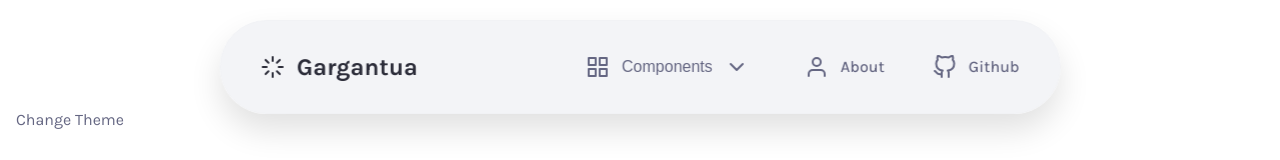
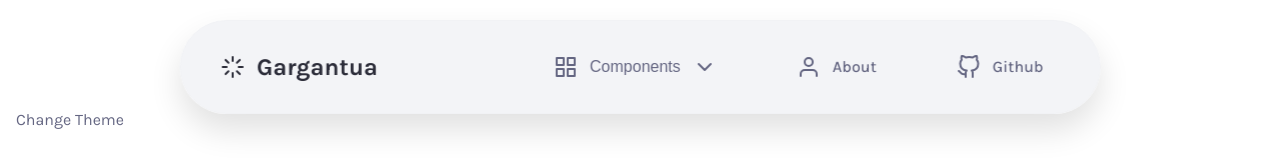
Before and after one commit to EmilianoCicero/Gargantua, a React (Vite) app: page / in a window 1280 px wide. Shown: the top 160 px of the page. Built offline with nearby package versions, Linux system fonts and the light colour scheme.

Commit message:
added a dropdown to the navigation

```diff
--- a/src/components/DropdownMenu/DropdownMenu.css
+++ b/src/components/DropdownMenu/DropdownMenu.css
@@ -9,10 +9,14 @@
     gap: 12px;
     background: none;
     border: none;
-    padding: 8px;
+    padding: 12px 16px;
     cursor: pointer;
     font-size: var(--GT-font-size-md);
     color: var(--GT-color-fg-secondary);
+  }
+  .dropdown-toggle:hover {
+    background-color: var(--GT-color-bg-secondary-hover);
+    border-radius: var(--GT-radius-xl);
   }
 
   .dropdown-menu {
@@ -23,11 +27,11 @@
     border: 1px solid var(--GT-color-border-hard);
     border-radius: var(--GT-radius-lg);
     box-shadow: var(--GT-elevation-lg);
-    padding: 8px;
+    padding: 12px;
     display: flex;
     flex-direction: column;
     gap: 8px;
-    min-width: 160px;
+    min-width: 168px;
     z-index: 10;
   }
 
@@ -36,7 +40,7 @@
     border-radius: var(--GT-radius-md);
     text-decoration: none;
     color: var(--GT-color-text-primary);
-    transition: background 0.2s;
+    transition: background-color 0.2s;
   }
 
   .dropdown-item:hover {
--- a/src/components/DropdownMenu/DropdownMenu.jsx
+++ b/src/components/DropdownMenu/DropdownMenu.jsx
@@ -1,4 +1,5 @@
 import React, { useState, useRef, useEffect } from 'react';
+import useFeather from '../../hooks/useFeatherIcons';
 import './DropdownMenu.css';
 
 function DropdownMenu({ icon = 'more-vertical', iconRight, children }) {
@@ -17,10 +18,17 @@ function DropdownMenu({ icon = 'more-vertical', iconRight, children }) {
     return () => document.removeEventListener('mousedown', handleClickOutside);
   }, []);
 
+  useEffect(() => {
+    if (isOpen) {
+      feather.replace();
+    }
+  }, [isOpen]);
+
   return (
     <div className="dropdown" ref={dropdownRef}>
       <button className="dropdown-toggle" onClick={toggle}>
-        <i data-feather={icon} /> Components <i data-feather={iconRight} /></button>
+        <i data-feather={icon} /> Components {iconRight && <i data-feather={iconRight} />}
+        </button>
       {isOpen && (
         <div className="dropdown-menu">
           {children}
--- a/src/components/Navbar/Navbar.css
+++ b/src/components/Navbar/Navbar.css
@@ -24,9 +24,14 @@
 .navbar-link {
 display: flex;
 flex-direction: row;
+padding: 12px 16px;
 gap: 12px;
 color: var(--GT-color-fg-secondary);
+border-radius: var(--GT-radius-xl);
 text-decoration: none;
+}
+.navbar-link:hover {
+  background-color: var(--GT-color-bg-secondary-hover);
 }
 .navbar-logo {
   display: flex;
--- a/src/components/Navbar/Navbar.jsx
+++ b/src/components/Navbar/Navbar.jsx
@@ -4,18 +4,19 @@ import Button from '../Button/Button';
 import useFeather from '../../hooks/useFeatherIcons';
 import DropdownMenu from '../DropdownMenu/DropdownMenu';
 import { Link } from 'react-router-dom';
+
 function Navbar() {
     useFeather();
   return (
     <nav className="navbar">
       <Link to="/" className="navbar-logo"><i data-feather="loader" /><h2>Gargantua</h2></Link>
       <div className="links-wrapper">
-      <DropdownMenu icon="grid" iconRight="chevron-down">
+      <DropdownMenu className="navbar-link" icon="grid" iconRight="chevron-down">
         <Link to="/button" className="dropdown-item">Button</Link>
         <Link to="/card" className="dropdown-item">Card</Link>
       </DropdownMenu>
-      <Link to="/" className="navbar-link"><i data-feather="user" />About</Link>
-      <Link to="/" className="navbar-link"><i data-feather="github" />Github</Link>
+      <Link to="/" className="navbar-link"><i data-feather="user" /> About</Link>
+      <Link to="/" className="navbar-link"><i data-feather="github" /> Github</Link>
       </div>
     </nav>
   );
```
